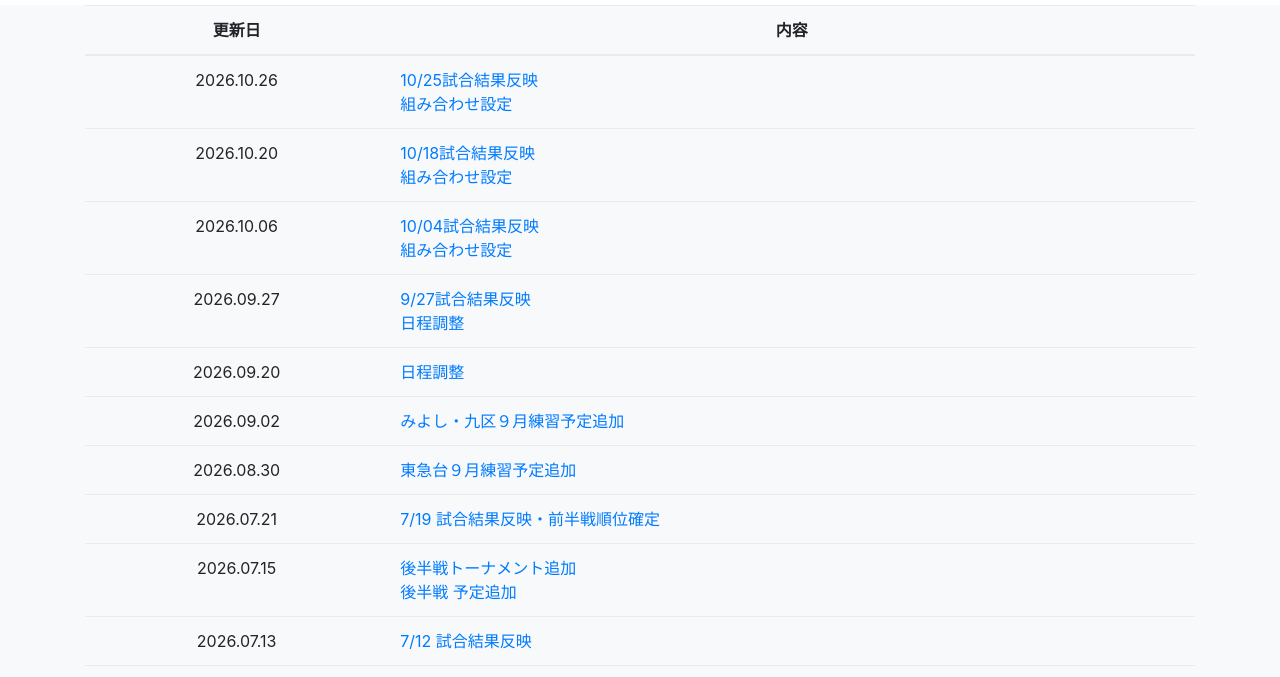
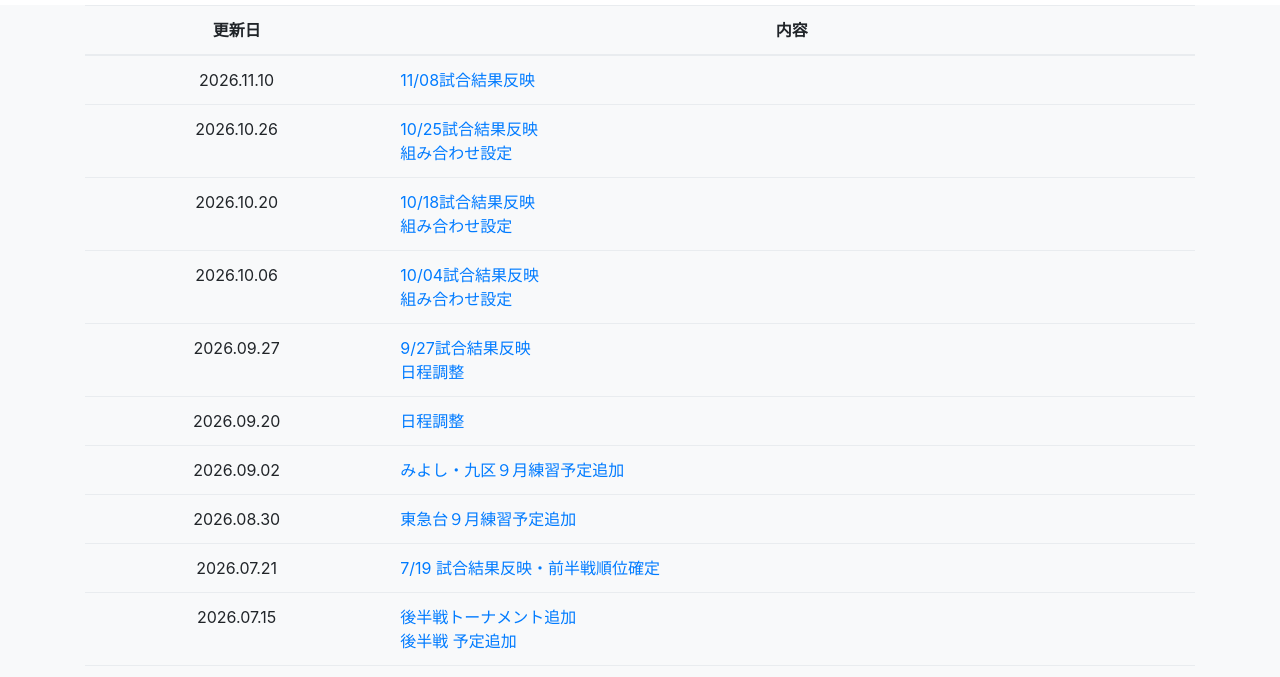
Before and after one commit to irisosoft/irisoleague, a plain HTML site: page index.html in a window 1280 px wide. Shown: the part 51-728 px from the top of the page. Drawn offline with nearby package versions, Linux system fonts and the light colour scheme.

Commit message:
Update index.html

```diff
--- a/index.html
+++ b/index.html
@@ -43,6 +43,7 @@
                   <tr><th>更新日</th><th>内容</th></tr>
                 </thead>
                 <tbody>
+                  <tr class=""><td>2026.11.10</td><td class="text-left"><a href="./report/report.html">11/08試合結果反映</a></td></tr>
                   <tr class=""><td>2026.10.26</td><td class="text-left"><a href="./report/report.html">10/25試合結果反映</a><BR><a href="./schedule/schedule.html">組み合わせ設定</a></td></tr>
                   <tr class=""><td>2026.10.20</td><td class="text-left"><a href="./report/report.html">10/18試合結果反映</a><BR><a href="./schedule/schedule.html">組み合わせ設定</a></td></tr>
                   <tr class=""><td>2026.10.06</td><td class="text-left"><a href="./report/report.html">10/04試合結果反映</a><BR><a href="./schedule/schedule.html">組み合わせ設定</a></td></tr>
```
